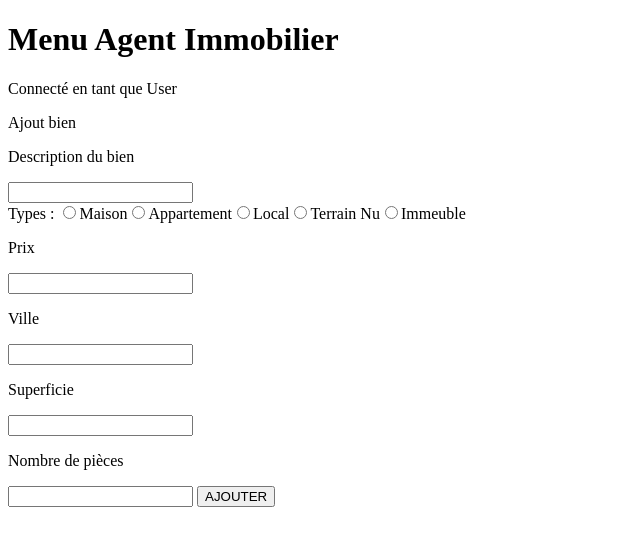
After one commit to oudshoorngaetan/mission3-mercado-demirel-oudshoorn, a PHP site: page /vuescontroleurs/menuPersonnel.php in a window 1280 px wide. The commit adds this page. Shown: the top 546 px of the page, without its empty margins (0-640 px from the left). Run offline with PHP 8.4, Linux system fonts and the light colour scheme; data comes from the database, SQL or seed files in the repository.

Commit message:
maj des fichiers + menu personnel

```diff
--- a/Mission3/modeles/connexion.php
+++ b/Mission3/modeles/connexion.php
@@ -10,6 +10,8 @@ $resultats = $query->fetchAll();
 foreach ($resultats as $resultat){
     if($resultat['email']== $email && password_verify($password,$resultat['password'])){
         echo 'vous êtes connecté';
+        header('Location: ../vuescontroleurs/menuPersonnel.php'.$menuPersonnel);
+        die();
     } else {
         echo 'erreur';
     }
--- /dev/null
+++ b/Mission3/vuescontroleurs/menuPersonnel.php
@@ -0,0 +1,42 @@
+<!DOCTYPE html>
+<!--
+To change this license header, choose License Headers in Project Properties.
+To change this template file, choose Tools | Templates
+and open the template in the editor.
+-->
+<html>
+    <head>
+        <meta charset="UTF-8">
+        <title></title>
+    </head>
+    <body>
+        <h1>Menu Agent Immobilier</h1>
+        <?php
+        echo '<p> Connecté en tant que User</p>';
+        ?>
+        <p> Ajout bien </p>
+        <p> Description du bien </p>
+        <input type="text" name="description" id="description"><br/>
+        <label for="type" title="Veuillez choisir le type" class="oblig">Types :</label>
+            <?php
+            include_once '../modeles/mesFonctionsAccesBDD.php';
+            include_once '../modeles/typeBiens.php';
+            $pdo = connexionBDD();
+            $lesTypes = getTypes($pdo);
+            foreach ($lesTypes as $unType) {
+                echo '<input type="radio" name="type" id="type' . $unType['ID'] . '" value="' . $unType['ID'] . '"/><label for="type' . $unType['ID'] . '" title="' . $unType['libelle'] . '">' . $unType['libelle'] . '</label>';
+            }
+            deconnexionBDD($pdo);
+            ?>
+            <br/>
+            <p> Prix </p>
+        <input type="number" name="prix" id="prix"><br/>
+        <p> Ville </p>
+        <input type="text" name="ville" id="ville"><br/>
+        <p> Superficie </p>
+        <input type="number" name="superficie" id="superficie">
+        <p> Nombre de pièces </p>
+        <input type="number" name="nbpieces" id="nbpieces">
+        <button type='submit' class="btnValider" name="submit" value="envoyer">AJOUTER</button>
+    </body>
+</html>
```
Also changed, not shown: Mission3/vuescontroleurs/formulaire.php (+3 -25 lines).
